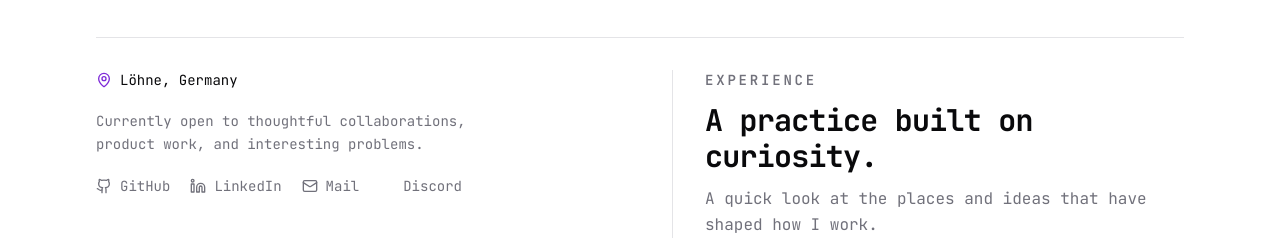
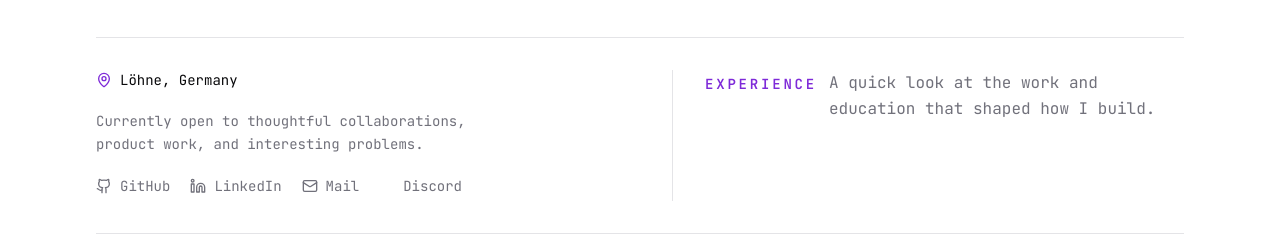
Before and after one commit to CuteNikki/Portfolio, a Next.js app: page / in a window 1280 px wide. Shown: the part 616-856 px from the top of the page. Built offline with nearby package versions, Linux system fonts and the light colour scheme; no server answers; some icons are missing.

Commit message:
feat: update experience section with new content and layout adjustments
Updated experience section text and added span for heading; adjusted flexbox properties

Co-authored-by: Nikki <49737766+CuteNikki@users.noreply.github.com>

```diff
--- a/src/app/(regular)/page.tsx
+++ b/src/app/(regular)/page.tsx
@@ -43,7 +43,7 @@ export default function Home() {
             <li><DiscordMenu /></li>
           </ul>
         </div>
-        <div className='flex flex-col gap-3 lg:border-l lg:border-border lg:pl-8'><p className='text-muted-foreground text-sm font-semibold uppercase tracking-[0.2em]'>Experience</p><h2 className='text-3xl font-bold tracking-tight'>A practice built on curiosity.</h2><p className='text-muted-foreground leading-relaxed'>A quick look at the places and ideas that have shaped how I work.</p></div>
+        <div className='flex items-start gap-3 lg:border-l lg:border-border lg:pl-8'><span className='text-primary-text mt-1 text-sm font-semibold uppercase tracking-[0.2em]'>Experience</span><p className='text-muted-foreground max-w-sm leading-relaxed'>A quick look at the work and education that shaped how I build.</p></div>
       </ScrollReveal>
 
       <ScrollReveal className='scroll-reveal'>
```
